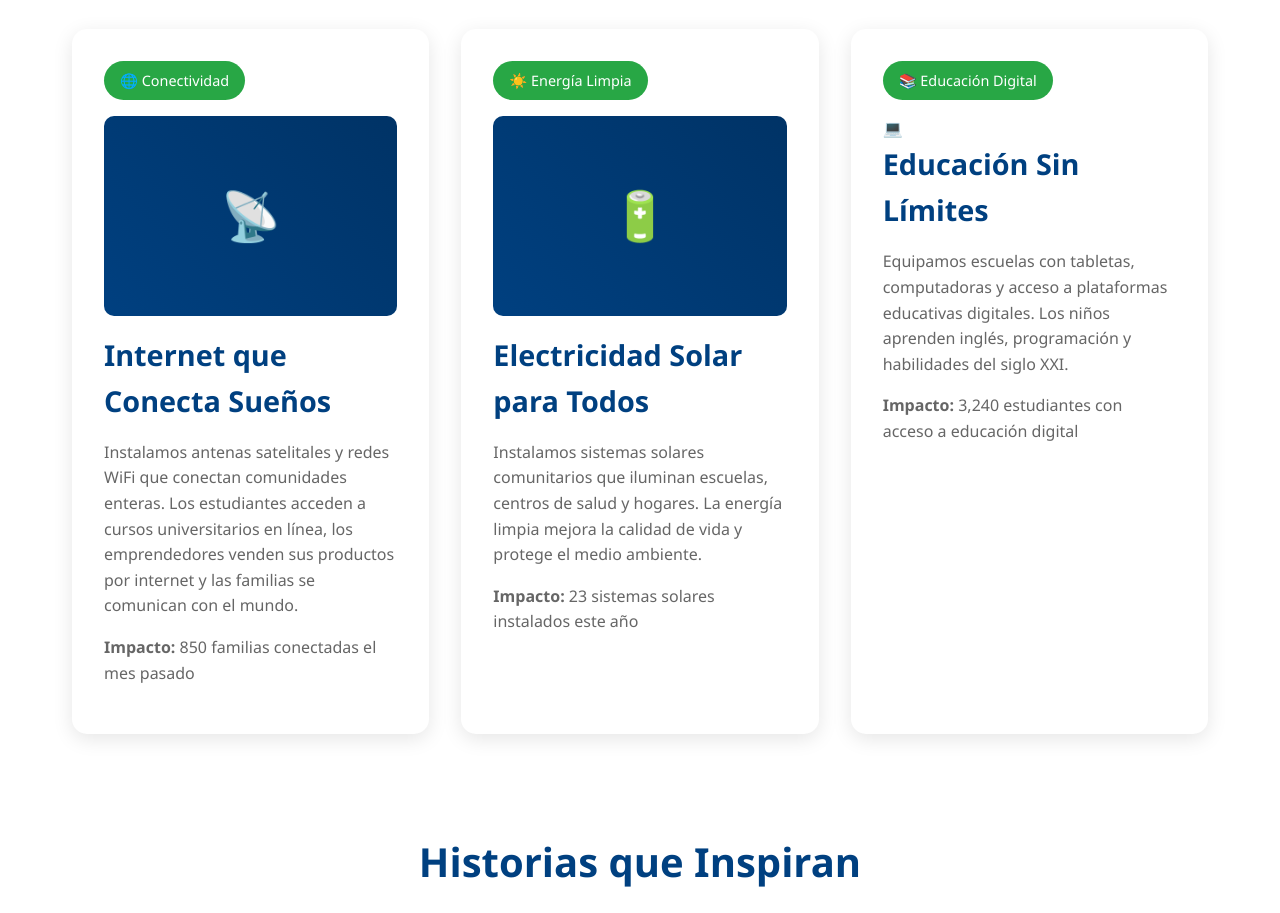
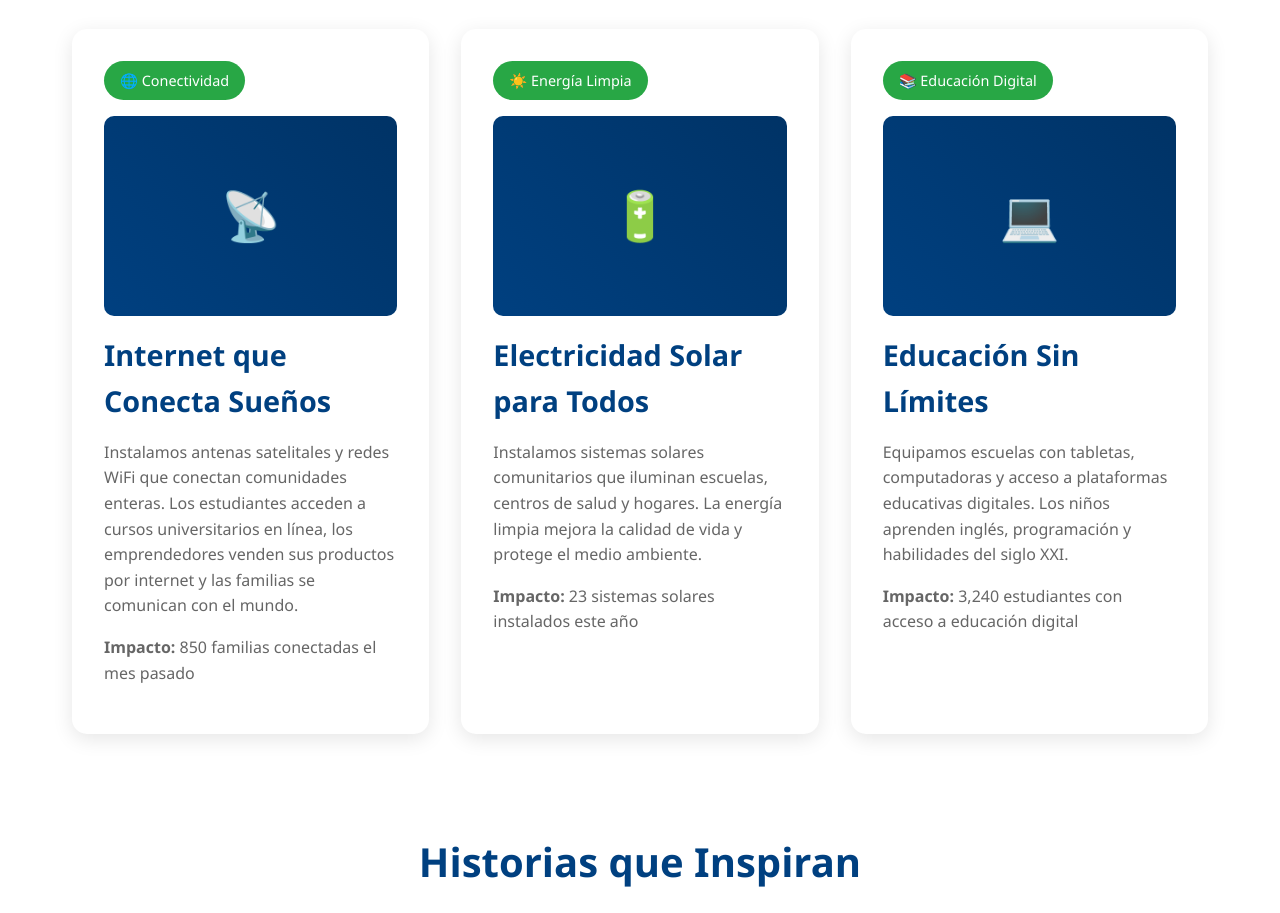
Before and after one commit to Ulinksconecta/conecta-mexico, a plain HTML site: page index.html in a window 1280 px wide. Shown: the part 1893-2806 px from the top of the page. Drawn offline with Linux system fonts and the light colour scheme.

Commit message:
Update index.html

```diff
--- a/index.html
+++ b/index.html
@@ -249,7 +249,7 @@
 
       <div class="impact-item">
         <div class="impact-badge">📚 Educación Digital</div>
-        <div class="estudiante-rural-computadora.jpg">💻</div>
+        <div class="impact-item-image">💻</div>
         <h3>Educación Sin Límites</h3>
         <p>Equipamos escuelas con tabletas, computadoras y acceso a plataformas educativas digitales. Los niños aprenden inglés, programación y habilidades del siglo XXI.</p>
         <p><strong>Impacto:</strong> 3,240 estudiantes con acceso a educación digital</p>
```
